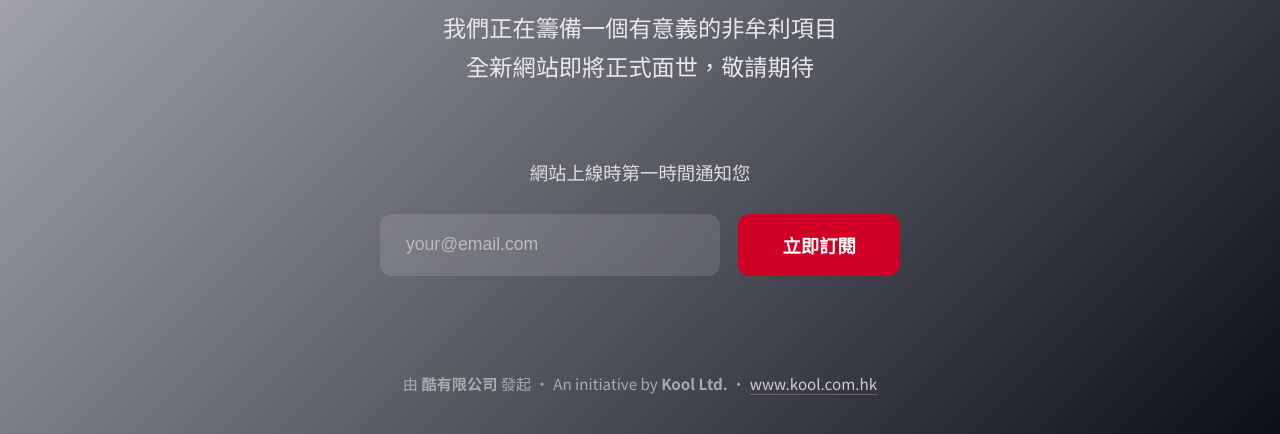
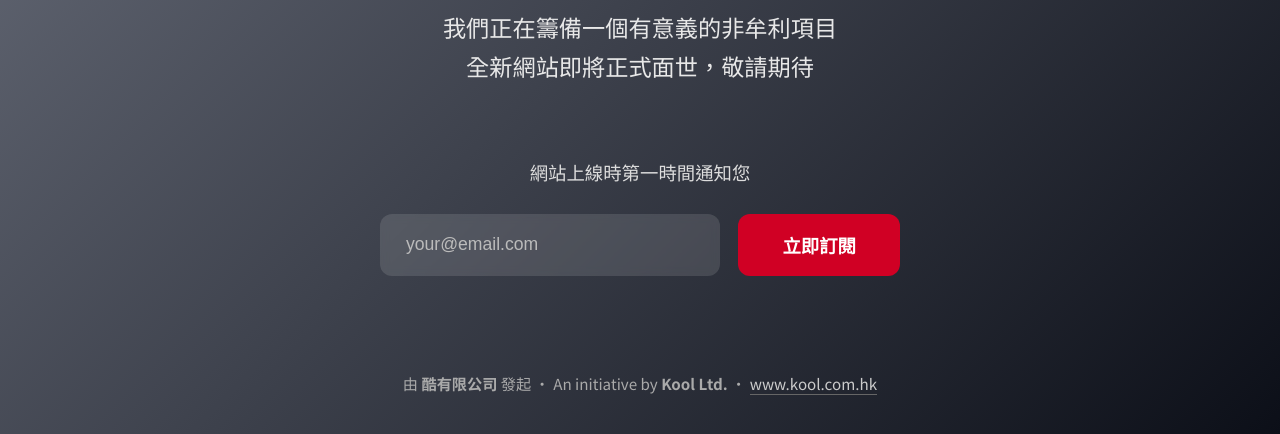
Before and after one commit to kool-ltd/kool-foundation, a plain HTML site: page index.html in a window 1280 px wide. Shown: the part 448-882 px from the top of the page. Drawn offline with Linux system fonts and the light colour scheme.

Commit message:
Update index.html

```diff
--- a/index.html
+++ b/index.html
@@ -15,7 +15,7 @@
     * { margin:0; padding:0; box-sizing:border-box; }
     body {
       font-family: 'Noto Sans HK', 'Inter', system-ui, sans-serif;
-      background: linear-gradient(135deg, #c7c9cf 0%, #0c0f18 100%);
+      background: linear-gradient(135deg, #6f7481 0%, #0c0f18 100%);
       color: #f0f0f0;
       min-height: 100vh;
       display: flex;
```
